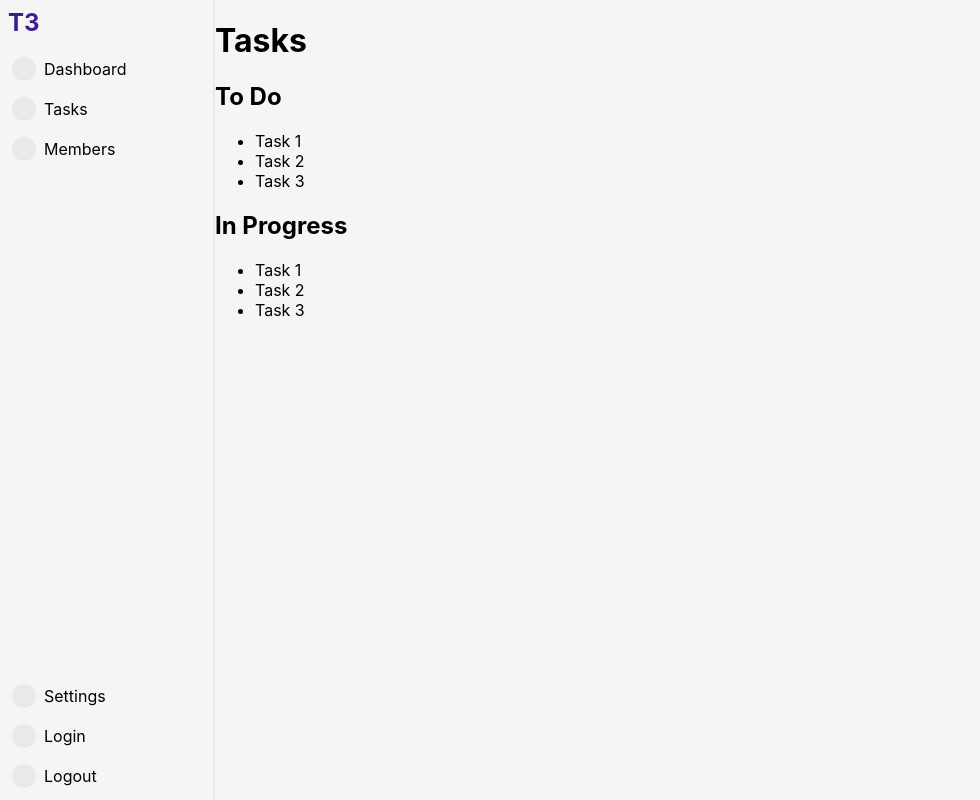
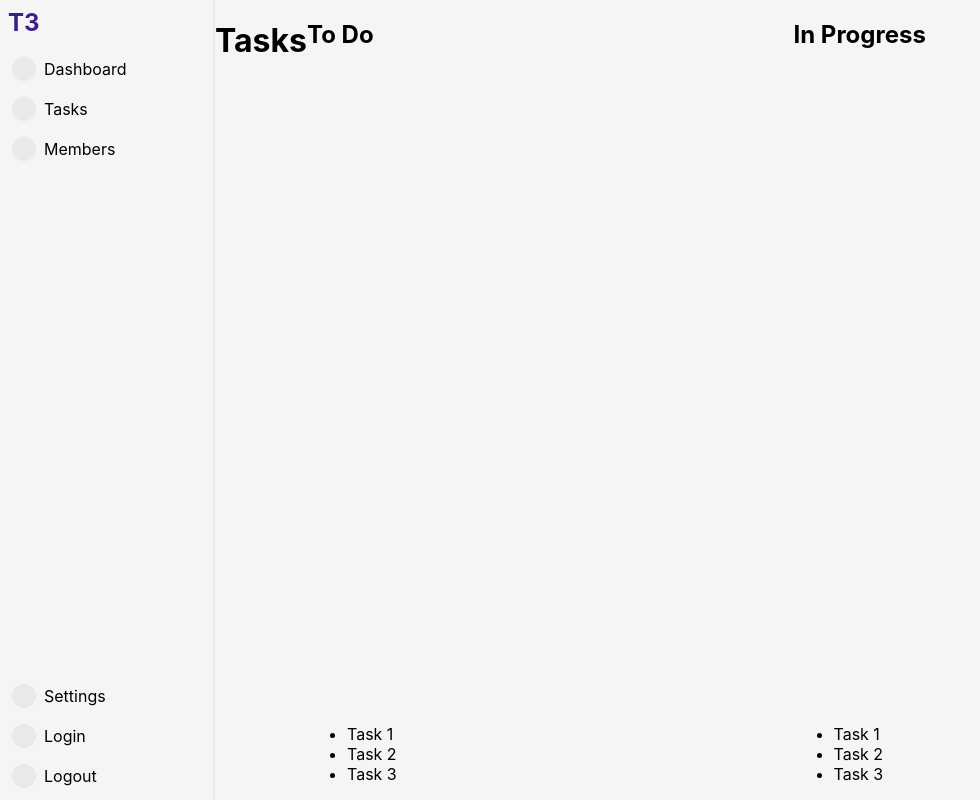
Before and after one commit to lxndrbukin/t3, a React (Create React App) app in the folder client/: page /tasks in a window 1280 px wide. Shown: the whole page, without its empty margins (0-980 px from the left). Built offline with nearby package versions, Linux system fonts and the light colour scheme; no server answers.

Commit message:
Working on styling

```diff
--- a/client/src/components/Tasks/Tasks.tsx
+++ b/client/src/components/Tasks/Tasks.tsx
@@ -1,3 +1,4 @@
+import './assets/styles.scss';
 import { useEffect, useState } from 'react';
 import { useNavigate } from 'react-router-dom';
 import { useSelector } from 'react-redux';
--- a/client/src/components/Tasks/assets/styles.scss
+++ b/client/src/components/Tasks/assets/styles.scss
@@ -6,4 +6,19 @@
   justify-content: space-between;
   width: 100%;
   height: 100%;
+
+  .tasks-lists {
+    display: grid;
+    grid-template-columns: 1fr 1fr;
+    width: 100%;
+    height: 100%;
+
+    .tasks-list {
+      display: flex;
+      flex-direction: column;
+      justify-content: space-between;
+      width: 100%;
+      height: 100%;
+    }
+  }
 }
```
